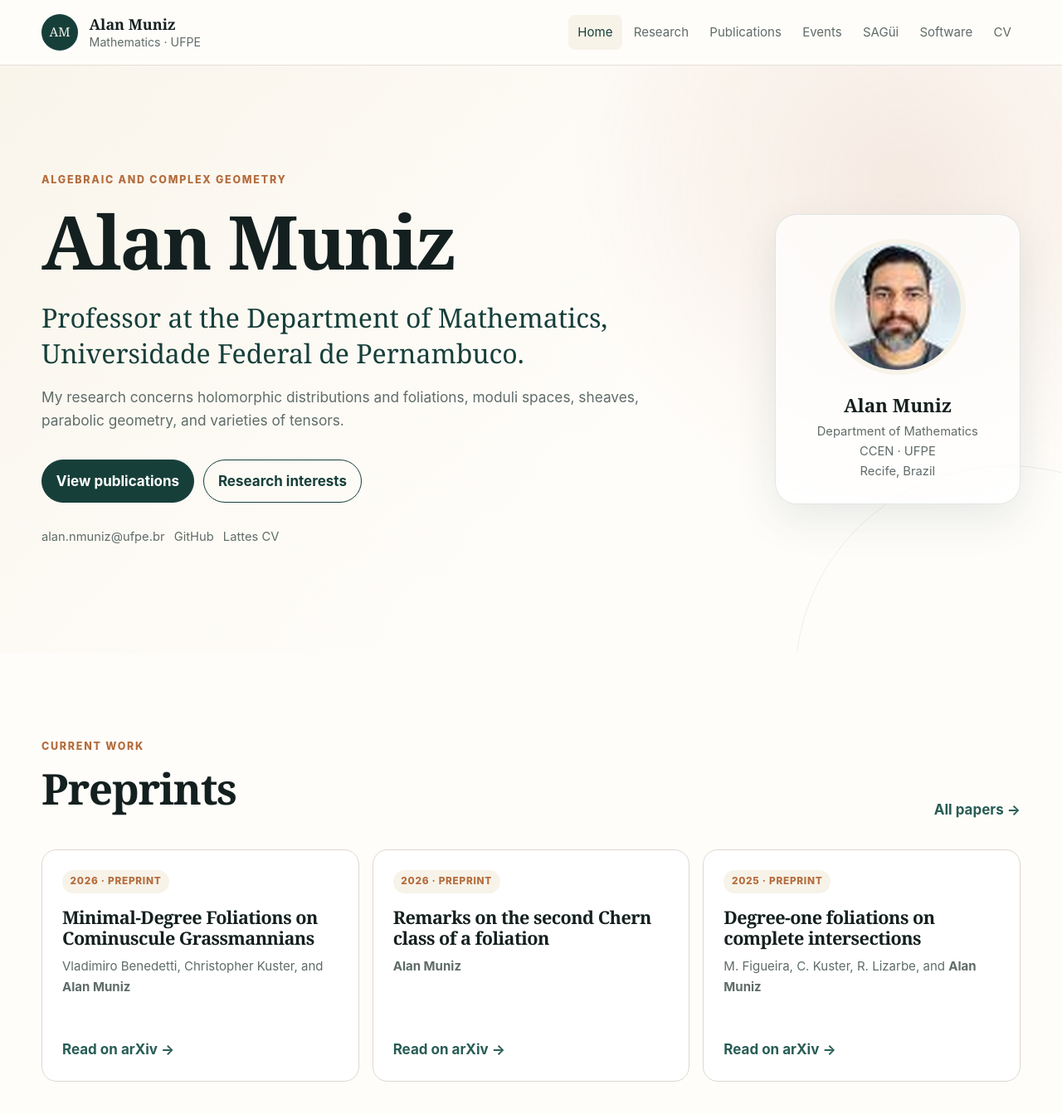
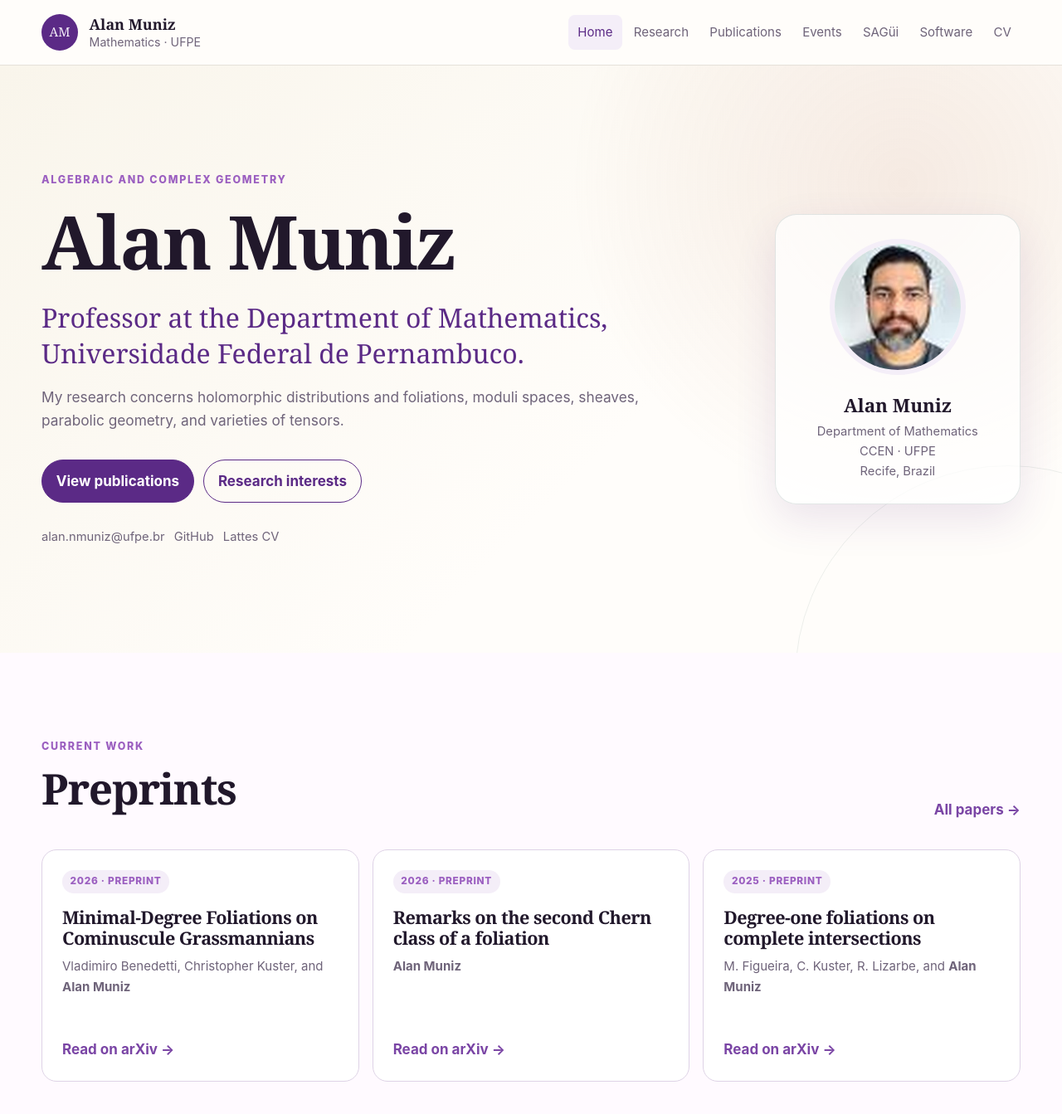
Before and after one commit to alannmuniz/alannmuniz.github.io, a Jekyll site: the page built from index.md, in a window 1280 px wide and 1400 px high. Shown: the top 1343 px of the window at 83% size. Built offline with Jekyll 4.4.1, drawn with Linux system fonts in a browser that asks for light colours.

Commit message:
Update style.css

```diff
--- a/assets/css/style.css
+++ b/assets/css/style.css
@@ -1,13 +1,13 @@
 :root {
-  --ink: #14201f;
-  --muted: #5f6c69;
-  --green: #173f3a;
-  --green-2: #285d55;
-  --cream: #f7f3e9;
-  --paper: #fffdfa;
-  --line: #dcd8cf;
-  --accent: #b46c3c;
-  --shadow: 0 18px 50px rgba(23, 63, 58, 0.10);
+  --ink: #21182b;
+  --muted: #6f647a;
+  --green: #5b2a86;
+  --green-2: #7a45a5;
+  --cream: #f4eef8;
+  --paper: #fffaff;
+  --line: #ded3e6;
+  --accent: #9b5fc0;
+  --shadow: 0 18px 50px rgba(91, 42, 134, 0.12);
   --radius: 18px;
   --shell: 1180px;
   --narrow: 820px;
```
